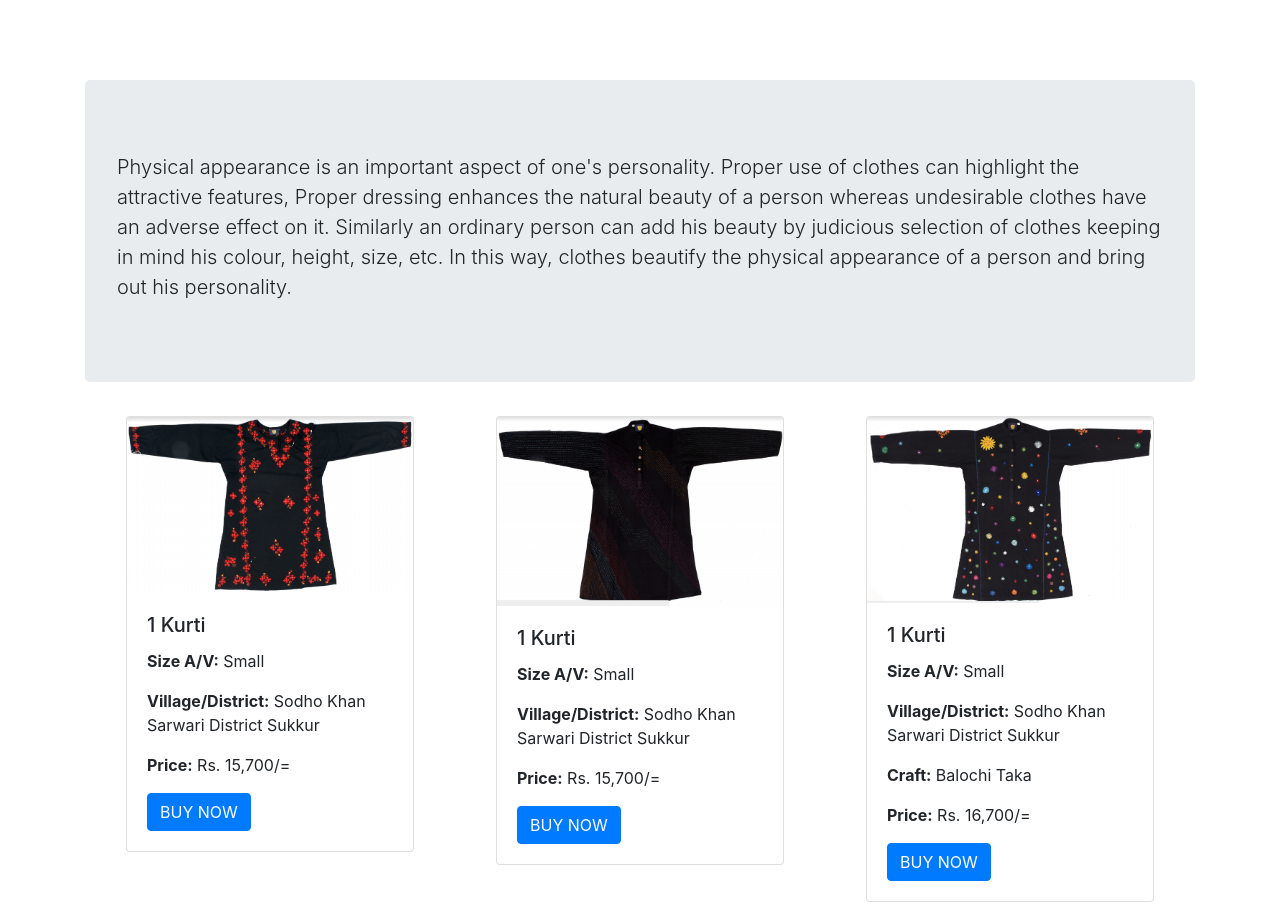
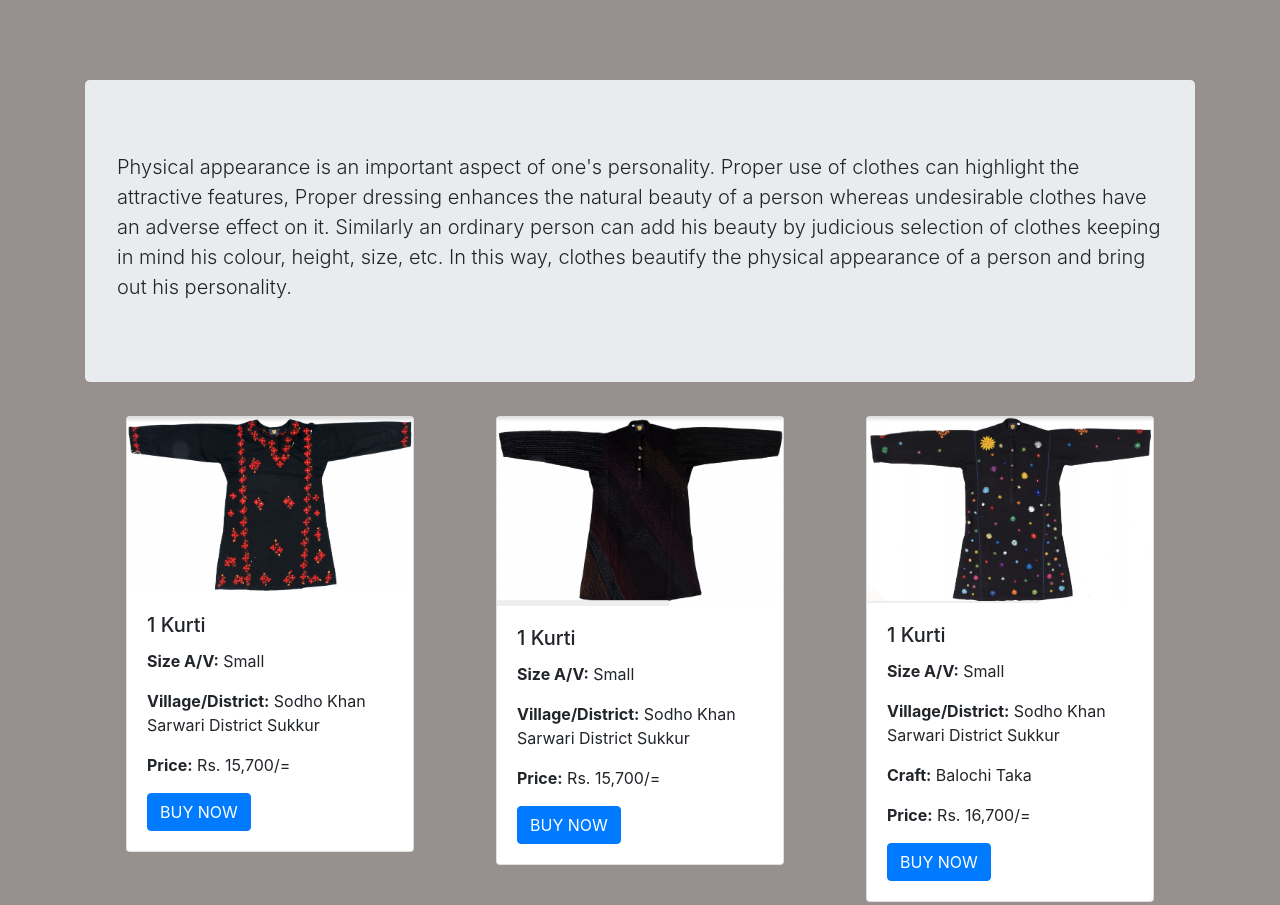
Before and after one commit to madihaparacha/exibition, a website: page gallery-folder/index.html in a window 1280 px wide. Shown: the top 905 px of the page. Drawn offline with Linux system fonts and the light colour scheme.

Commit message:
Update heroic-features.css

```diff
--- a/gallery-folder/css/heroic-features.css
+++ b/gallery-folder/css/heroic-features.css
@@ -11,6 +11,8 @@ body {
 @media (min-width: 992px) {
   body {
     padding-top: 56px;
+    background-color: #988f8f;
+
   }
 }
 
```
